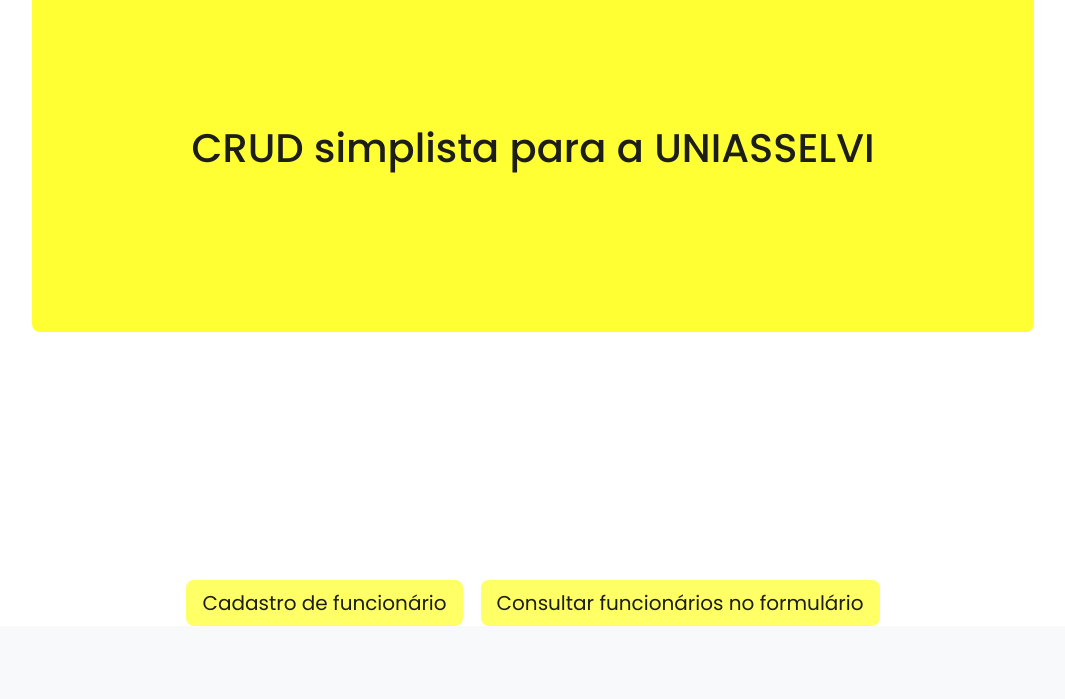
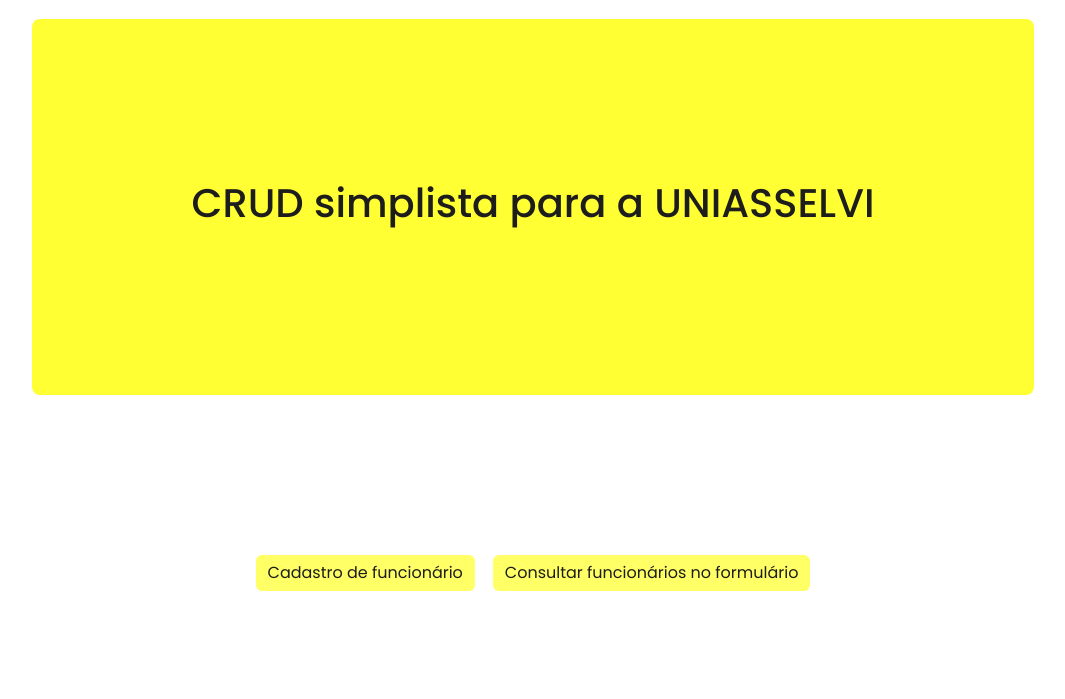
Before and after one commit to Arielton97/Cadastro, a PHP site: page / in a window 1280 px wide. Shown: the part 341-1040 px from the top of the page, without its empty margins (107-1172 px from the left). Before the commit the page ends 967 px from the top, so only its background shows below. Run offline with PHP 8.4, Linux system fonts and the light colour scheme.

Commit message:
atualizando o index, navbar, e estilizações navbar e botões

```diff
--- a/assets/css/style.css
+++ b/assets/css/style.css
@@ -1,5 +1,3 @@
-@import url('https://fonts.googleapis.com/css2?family=Poppins:ital,wght@0,100;0,200;0,300;0,400;0,500;0,600;0,700;0,800;0,900;1,100;1,200;1,300;1,400;1,500;1,600;1,700;1,800;1,900&display=swap');
-
 :root {
     --color-light-50: #fff;
 
@@ -22,46 +20,75 @@
     color: #1d1d1b;
 }
 
-html, body {
-    height: 100% !important;
+nav {
+    display: flex;
+    justify-content: start;
+    padding-left: 15px;
+    padding-top: 20px;
+    padding-right: 15px;
+    align-items: center;
+    background-color: var(--color-dark-50);
+}
+
+nav > .links > ul > li >a:hover {
+    color: var(--color-light-50);
+}
+
+.logo {
+    font-weight: 800;
+    font-size: 25px;
+}
+
+.nav-itens {
+    list-style: none;
+    display: flex;
+}
+
+.nav-itens > li {
+    padding-left: 20px;
+}
+
+.links {
+    padding-top: 15px;
 }
 
 .container {
-    height: 80vh;
+    height: 90vh;
     width: 100%;
     display: flex;
-    align-items: center;
+    padding-top: 5vh;
     justify-content: center;
 }
 
-.crud_uniasselvi {
+.crud_simplista_uniasselvi {
     background-color: var(--color-yellow-100);
+    display: block;
     padding: 20vh;
     border-radius: 8px;
 }
 
 .botoes {
-    padding-top: 30vh;
-    display: flex;
+    padding-top: 20vh;
+    display: flex; /* ou display: grid; */
     align-items: center;
     justify-content: center;
     gap: 18px;
 }
 
-.botoes > button {
+.botoes > a > button {
     background-color: var(--color-yellow-50);
     border: var(--color-yellow-100);
 }
 
-.botoes > button:hover {
+.botoes > a > button {
+    text-decoration: none;
+    color: var(--color-dark-100);
+}
+
+.botoes > a > button:hover {
     background-color: var(--color-dark-100);
 }
 
-.botoes >button>a:hover {
+.botoes > a >button:hover {
     color: var(--color-light-50);
 }
-
-.botoes > button>a {
-    text-decoration: none;
-    color: var(--color-dark-100);
-}
--- a/index.php
+++ b/index.php
@@ -7,40 +7,50 @@
     <link rel="stylesheet" href="assets/css/bootstrap.min.css">
     <link rel="stylesheet" href="assets/css/bootstrap.min.css.map">
     <link rel="stylesheet" href="assets/css/style.css">
+    <link rel="stylesheet" href="https://fonts.googleapis.com/css2?family=Poppins:ital,wght@0,100;0,200;0,300;0,400;0,500;0,600;0,700;0,800;0,900;1,100;1,200;1,300;1,400;1,500;1,600;1,700;1,800;1,900&display=swap">
 </head>
 <body>
     <script src="assets/js/script.js"></script>
     <!-- Navegação -->
     <header>
-        <div>
-            <div class="navegacao_principal">
-                <nav class="navbar navbar-expand-lg bg-body-tertiary">
+        <nav>
+            <div class="logo">
                 <a href="#">
-                <img src="https://portal.uniasselvi.com.br/public/img/site/logo-horizontal_desk.png" alt="UNIAASELVI" class=""></a>
-                    <ul class="navbar-nav">
-                        <li class="nav-item">
+                    <img src="https://portal.uniasselvi.com.br/public/img/site/logo-horizontal_desk.png" alt="UNIAASELVI">
+                </a>
+            </div>
+            <div class="links">
+                <ul class="nav-itens">
+                    <li class="">
                         <a href="#" class="nav-link active" aria-current="page">Home</a>
                     </li>
-                        <li class="nav-item">
+                    <li class="">
                         <a href="#" class="nav-link disabled">Sair</a>
                     </li>
                 </ul>
+            </div>
         </nav>
-            </div>
-        </div>
     </header>
     <!-- Conteúdo principal da página -->
     <main class="container">
         <!-- Titulo para o CRUD - UNIASSELVI - e links para cadastro e consulta -->
         <div>
-            <h1 class="crud_uniasselvi">CRUD simplista para a UNIASSELVI</h1>
+            <div class="crud_simplista_uniasselvi">
+                <h1>CRUD simplista para a UNIASSELVI</h1>
+            </div>
+
+            <!-- Botões -->
             <div class="botoes">
-                <button type="button" class="btn btn-primary btn-lg">
-                    <a href="assets/util/cadastro.html" id="botao">Cadastro de funcionário</a>
+                <a href="assets/util/cadastro.html">
+                    <button type="button" class="btn btn-primary">
+                        Cadastro de funcionário
                     </button>
-                <button type="button" class="btn btn-primary btn-lg">
-                    <a href="assets/util/consultar.php" id="botao">Consultar funcionários no formulário</a>
+                </a>
+                <a href="assets/util/consultar.php">
+                    <button type="button" class="btn btn-primary">
+                        Consultar funcionários no formulário
                     </button>
+                </a>
             </div>
         </div>
     </main>
--- a/package.json
+++ /dev/null
@@ -1,5 +0,0 @@
-{
-  "dependencies": {
-    "bootstrap": "^5.3.3"
-  }
-}
```
Also changed, not shown: package-lock.json (deleted), readme.md. Lines whose indentation alone changed are shown as unchanged.
